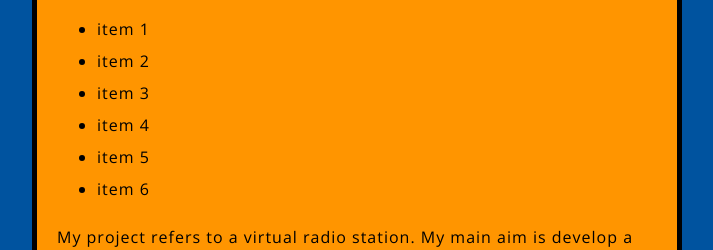
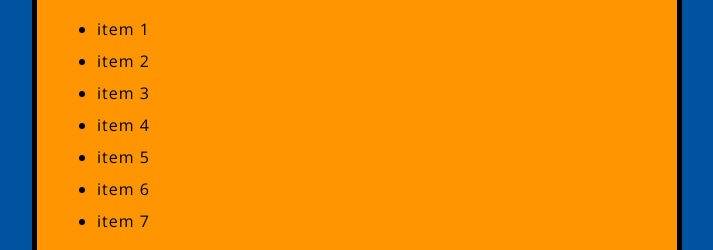
Before and after one commit to OscarJimenezz/pagina-proyecto-1, a plain HTML site: page index.html in a window 1280 px wide. Shown: the part 680-930 px from the top of the page, without its empty margins (283-996 px from the left). Drawn offline with nearby package versions, Linux system fonts and the light colour scheme; files that its build step writes are made by us from their sources.

Commit message:
adding a list
cambio para el cliente profesor

```diff
--- a/index.html
+++ b/index.html
@@ -19,6 +19,7 @@
       <li>item 4</li>
       <li>item 5</li>
       <li>item 6</li>
+      <li>item 7</li>
     </ul>
 
     <p> My project refers to a virtual radio station. My main aim is develop a website for supporting community to ......</p>
```
